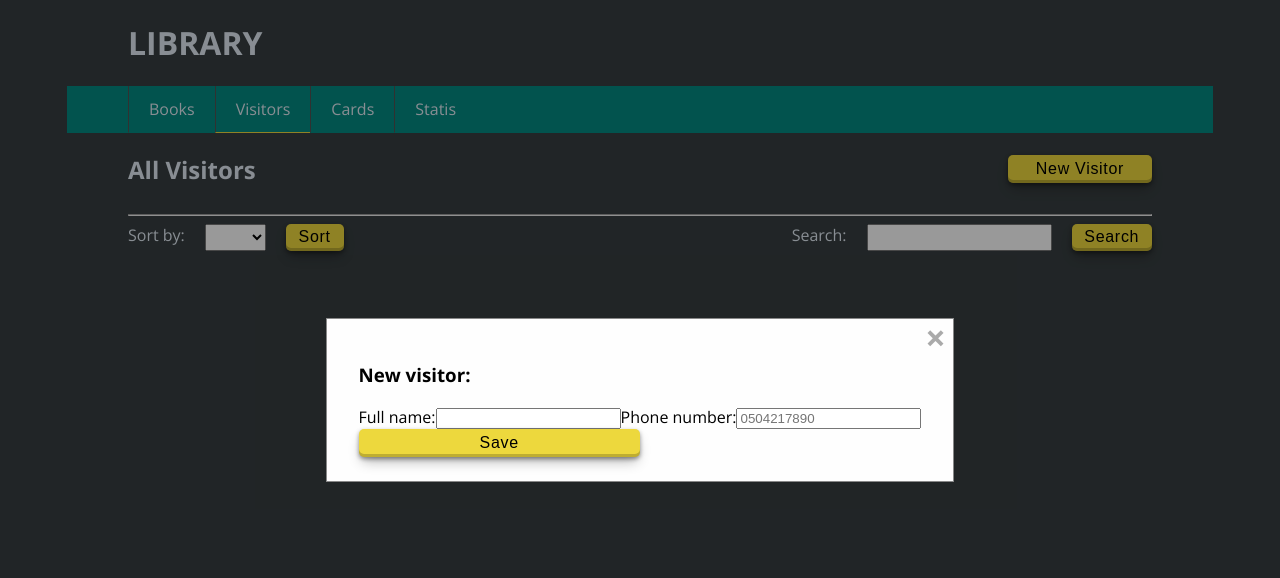
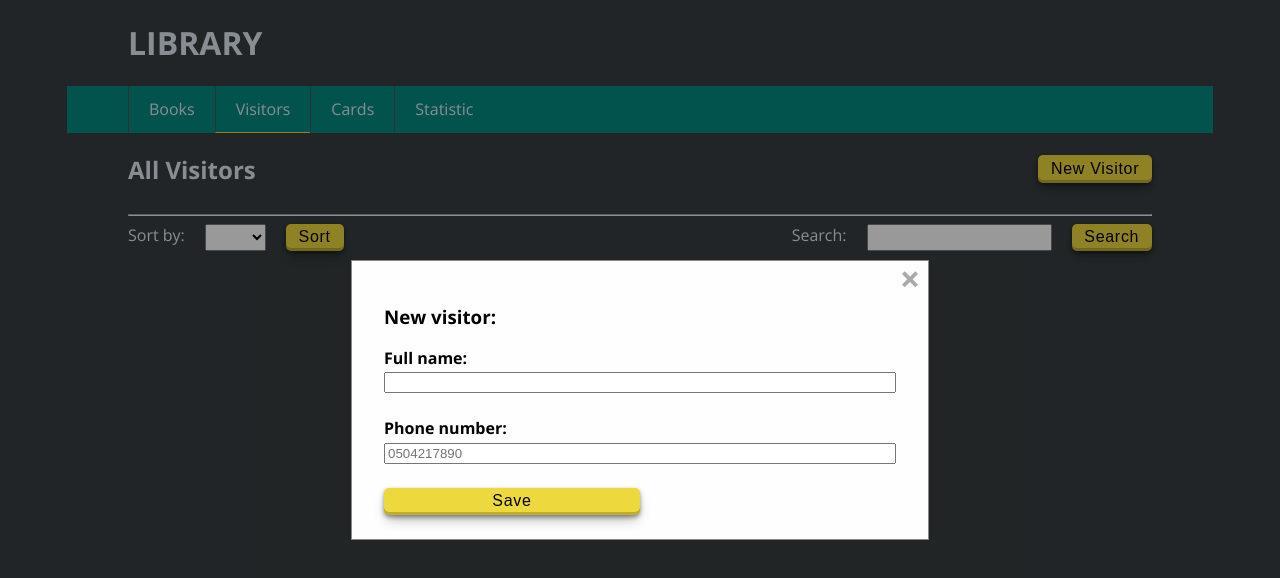
Before and after one commit to webspamo/library, a Vue app: page / in a window 1280 px wide. Both pictures are taken after a click on the button "New Visitor". Shown: the top 578 px of the page. Built offline with nearby package versions, Linux system fonts and the light colour scheme.

Commit message:
fix scoped styles

```diff
--- a/src/App.vue
+++ b/src/App.vue
@@ -1,11 +1,16 @@
 <template lang="">
-    <main class="main">
-        <div class="main-container">
+    <header class="header">
+        <div class="header-container">
             <h1>LIBRARY</h1>
             <NavMenu
                 @select-tab="displayTab"
                 :tabs="tabNames"
-                :selected-tab="selectedTab.name"></NavMenu>
+                :selected-tab="selectedTab.name">
+            </NavMenu>
+        </div>
+    </header>
+    <main class="main">
+        <div class="main-container">
             <component
                 v-if="selectedTab"
                 :is="selectedTab.component">
@@ -51,7 +56,7 @@ export default {
                     component: markRaw(CardsPage),
                     slots: ["All Cards", "New Card"],
                 },
-                {name: "Statis", component: markRaw(StatisticsPage)},
+                {name: "Statistic", component: markRaw(StatisticsPage)},
             ],
             selectedTab: null,
         };
@@ -103,13 +108,42 @@ body {
     font-family: "Open Sans", sans-serif;
     color: #e2ebf4;
 }
+.header {
+    width: 100%;
+}
 
+.header-container {
+    width: 80%;
+    margin: 1rem auto 0 auto;
+}
 .main {
     width: 100%;
 }
 
 .main-container {
     width: 80%;
-    margin: 1rem auto;
+    margin: auto;
+}
+
+.main-header {
+    display: flex;
+    align-items: center;
+    justify-content: space-between;
+
+    &-button {
+        width: 9rem;
+    }
+}
+
+.options {
+    margin-bottom: 2rem;
+
+    display: flex;
+    justify-content: space-between;
+
+    .option {
+        display: flex;
+        gap: 20px;
+    }
 }
 </style>
--- a/src/components/BaseModal.vue
+++ b/src/components/BaseModal.vue
@@ -50,35 +50,6 @@ export default {
     gap: 3rem;
 }
 
-.modal-aside {
-    display: flex;
-    flex-direction: column;
-
-    > label {
-        margin-bottom: 0.2rem;
-        font-weight: 700;
-    }
-
-    > input {
-        margin-bottom: 1.5rem;
-    }
-}
-
-.modal-form {
-    width: 100%;
-    display: flex;
-    flex-direction: column;
-
-    > label {
-        margin-bottom: 0.2rem;
-        font-weight: 700;
-    }
-
-    > input {
-        margin-bottom: 1.5rem;
-    }
-}
-
 .close {
     width: 1em;
     height: 1em;
--- a/src/components/CardsPage.vue
+++ b/src/components/CardsPage.vue
@@ -1,5 +1,5 @@
 <template>
-    <header class="header">
+    <div class="main-header">
         <h2>
             <slot name="h2"></slot>
         </h2>
@@ -70,7 +70,7 @@
                 </BaseTable>
             </div>
         </BaseModal>
-    </header>
+    </div>
 
     <hr />
     <div class="options">
@@ -224,6 +224,47 @@ export default {
 };
 </script>
 <style lang="scss" scoped>
+.modal-form {
+    width: 100%;
+    display: flex;
+    flex-direction: column;
+
+    > label {
+        margin-bottom: 0.2rem;
+        font-weight: 700;
+    }
+
+    > input {
+        margin-bottom: 1.5rem;
+    }
+}
+
+.modal-aside {
+    display: flex;
+    flex-direction: column;
+
+    > label {
+        margin-bottom: 0.2rem;
+        font-weight: 700;
+    }
+
+    > input {
+        margin-bottom: 1.5rem;
+    }
+}
+.modal-controls {
+    display: flex;
+    justify-content: space-between;
+    gap: 2rem;
+    .submit-button {
+        width: 50%;
+    }
+    .delete-button {
+        width: 50%;
+        background-color: #db4c40;
+    }
+}
+
 .table-wrapper {
     max-height: 400px;
 }
--- a/src/components/VisitorsPage.vue
+++ b/src/components/VisitorsPage.vue
@@ -1,5 +1,5 @@
 <template>
-    <header class="header">
+    <div class="main-header">
         <h2>
             <slot name="h2"></slot>
         </h2>
@@ -30,7 +30,7 @@
                     maxlength="10"
                     placeholder="0504217890"
                     v-model="modalDetails.phone" />
-                <div class="controls">
+                <div class="modal-controls">
                     <BaseButton
                         class="delete-button"
                         v-if="modalType === 'edit'"
@@ -45,7 +45,7 @@
                 </div>
             </form>
         </BaseModal>
-    </header>
+    </div>
 
     <hr />
     <div class="options">
@@ -253,16 +253,6 @@ export default {
 };
 </script>
 <style lang="scss" scoped>
-.header {
-    display: flex;
-    align-items: center;
-    justify-content: space-between;
-
-    &-button {
-        width: 9rem;
-    }
-}
-
 .table {
     width: 100%;
 
@@ -285,19 +275,22 @@ export default {
     //border-bottom: 1px solid #edd83d;
 }
 
-.options {
-    margin-bottom: 2rem;
+.modal-form {
+    width: 100%;
+    display: flex;
+    flex-direction: column;
 
-    display: flex;
-    justify-content: space-between;
+    > label {
+        margin-bottom: 0.2rem;
+        font-weight: 700;
+    }
 
-    .option {
-        display: flex;
-        gap: 20px;
+    > input {
+        margin-bottom: 1.5rem;
     }
 }
 
-.controls {
+.modal-controls {
     display: flex;
     justify-content: space-between;
     gap: 2rem;
```
